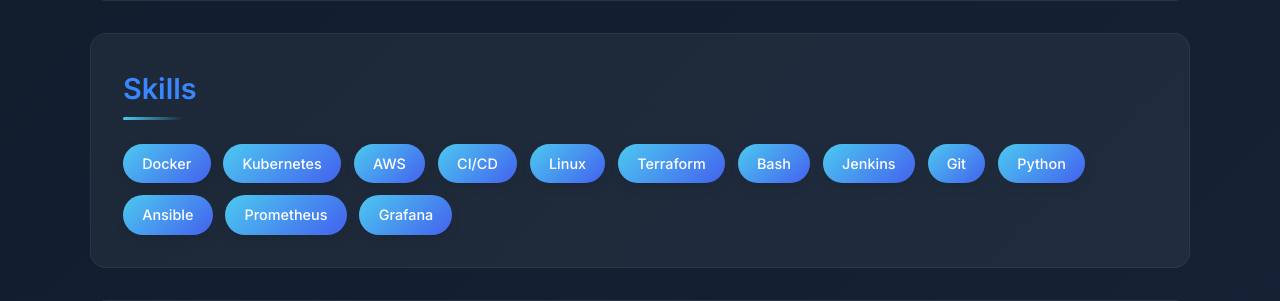
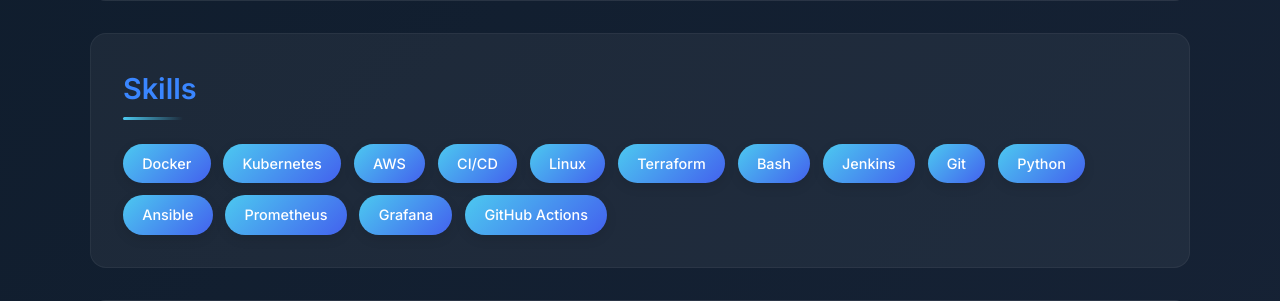
Before and after one commit to alina-ruslan/myresume-python, a Flask app: page / in a window 1280 px wide. Shown: the part 908-1209 px from the top of the page. Run offline with Flask 3, Linux system fonts and the light colour scheme.

Commit message:
deployment added

```diff
--- a/templates/index.html
+++ b/templates/index.html
@@ -314,6 +314,7 @@
                 <span class="skill">Ansible</span>
                 <span class="skill">Prometheus</span>
                 <span class="skill">Grafana</span>
+                <span class="skill">GitHub Actions</span>
             </div>
         </section>
 
```
